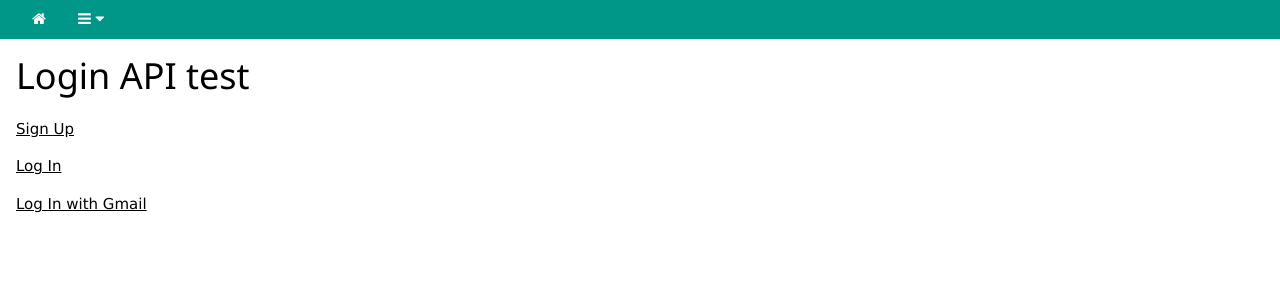
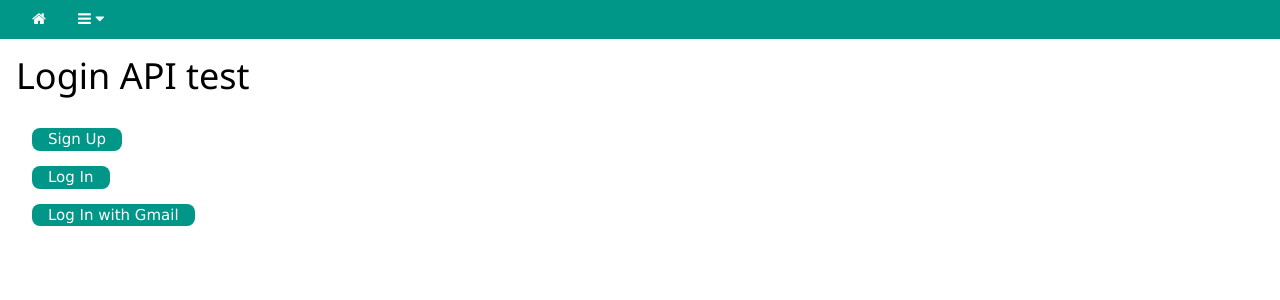
Before and after one commit to devanks/AttendanceMgmtAI, a Django app: page / in a window 1280 px wide. Shown: the top 300 px of the page. Run offline with Django 3.2, Linux system fonts and the light colour scheme; some libraries are stand-ins or nearby versions.

```diff
--- a/Backend/FaceRecog/templates/home.html
+++ b/Backend/FaceRecog/templates/home.html
@@ -3,29 +3,31 @@
 	{% load socialaccount %}
 
 	<h1>Login API test</h1>
+		<div class="w3-container">
 		{% if user.is_authenticated %}
-		<div class="w3-container">
+
 			<p>Welcome {{ user.username }} !!!</p>
-		<p><a href="{% url 'socialaccount_connections' %}">Add 3rd party login</a></p>
+			<div class="w3-cell-row">
+			<p><a class="w3-container w3-cell w3-button w3-round-large w3-teal" href="{% url 'socialaccount_connections' %}">Add 3rd party login</a></p>
 
 				{% if user.is_superuser %}
-			<p><a href="{% url 'admin:index' %}"> ADMIN PORTAL</a></p>
+				<p><a class="w3-container w3-cell w3-button w3-round-large w3-teal" href="{% url 'admin:index' %}"> ADMIN PORTAL</a></p>
 				{% endif %}
 
 				{% if user.is_staff %}
-			<p><a href="{% url 'teacher_portal' %}"> TEACHER</a></p>
+				<p><a class="w3-container w3-cell w3-button w3-round-large w3-teal" href="{% url 'teacher_portal' %}"> TEACHER</a></p>
 				{% else %}
-			<p><a href="{% url 'student_portal' %}"> STUDENT</a></p>
+				<p><a class="w3-container w3-cell w3-button w3-round-large w3-teal" href="{% url 'student_portal' %}"> STUDENT</a></p>
 				{% endif %}
 
-		<p><a href="{% url 'account_logout' %}">Log out</a></p>
+			<p><a class="w3-container w3-cell w3-button w3-round-large w3-teal" href="{% url 'account_logout' %}">Log out</a></p>
 			</div>
 		{% else %}
-
-		<p><a href="{% url 'account_signup' %}">Sign Up</a></p>
-		<p><a href="{% url 'account_login' %}">Log In </a></p>
-		<p><a href="{% provider_login_url 'google' %}">Log In with Gmail</a></p>
-
+			<div class="w3-cell-row">
+			<p><a class="w3-container w3-cell w3-button w3-round-large w3-teal" href="{% url 'account_signup' %}">Sign Up</a></p>
+			<p><a class="w3-container w3-cell w3-button w3-round-large w3-teal" href="{% url 'account_login' %}">Log In </a></p>
+			<p><a class="w3-container w3-cell w3-button w3-round-large w3-teal" href="{% provider_login_url 'google' %}">Log In with Gmail</a></p>
+			</div>
 		{% endif %}
-
+	</div>
 {% endblock %}
--- /dev/null
+++ b/Backend/templates/account/base.html
@@ -0,0 +1 @@
+{% extends "baseSansMenu.html" %}
```
Also changed, not shown: Backend/db.sqlite3 (deleted). Lines whose indentation alone changed are shown as unchanged.
